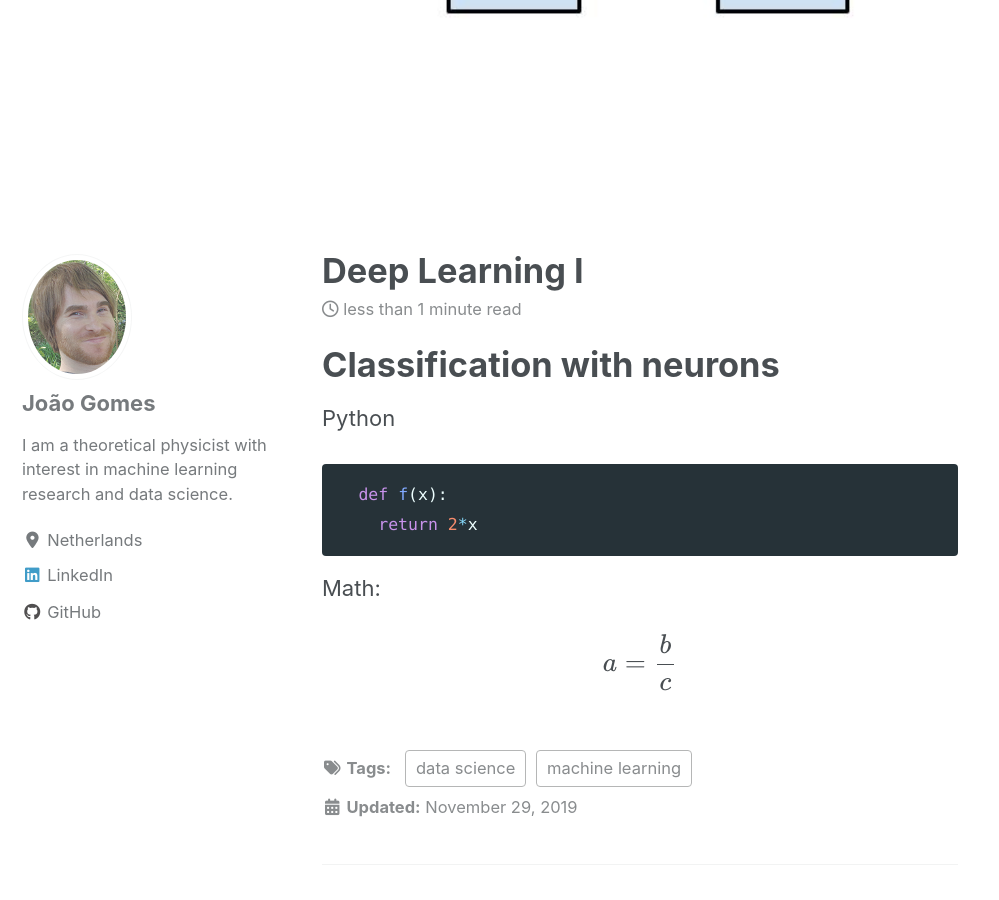
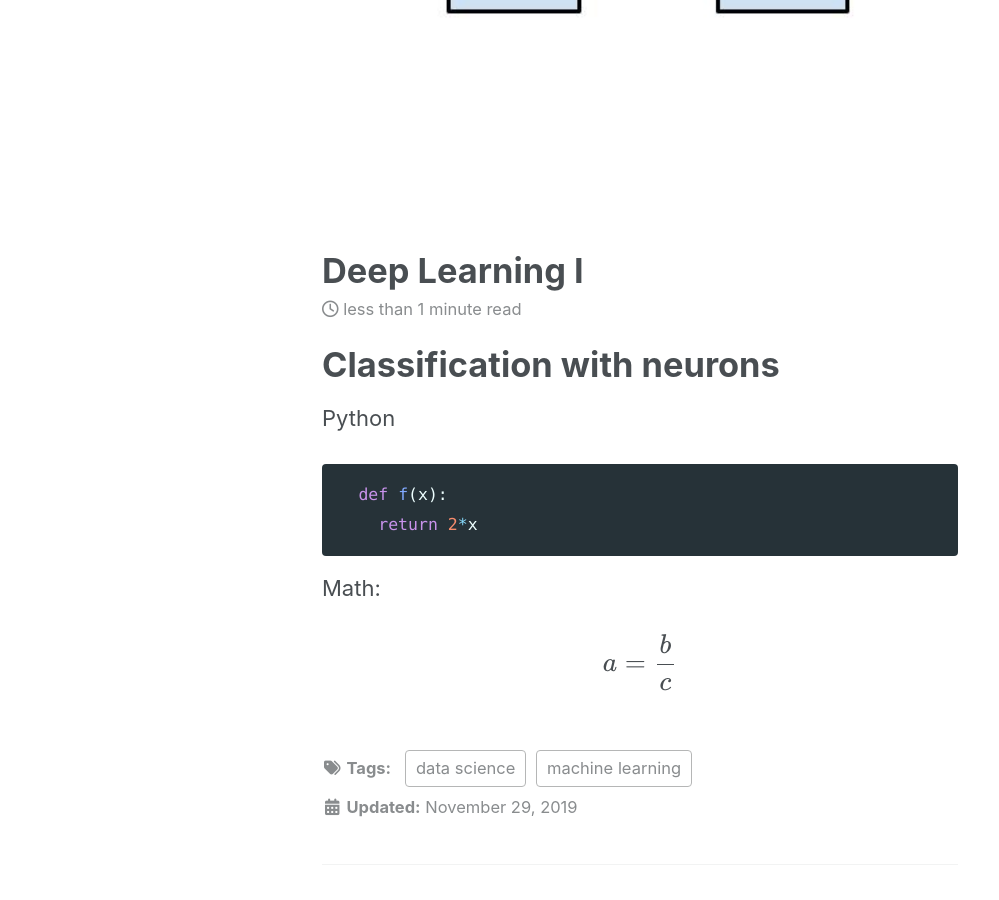
Before and after one commit to joaomvg/ml-pelican-website, a Jekyll site: the page built from _posts/2019-11-29-deeplearning.md, in a window 1280 px wide and 900 px high, scrolled down 861 px. Shown: the whole window, without its empty margins (0-999 px from the left). Built offline with Jekyll 4.4.1, drawn with Linux system fonts in a browser that asks for light colours; cached includes are drawn as plain includes; nearby versions of some CDN libraries; formulas are drawn with MathJax 3.

```diff
--- a/_config.yml
+++ b/_config.yml
@@ -289,7 +289,7 @@ defaults:
       type: posts
     values:
       layout: single
-      author_profile: true
+      author_profile: # true
       read_time: true
       comments: # true
       share: true
```
